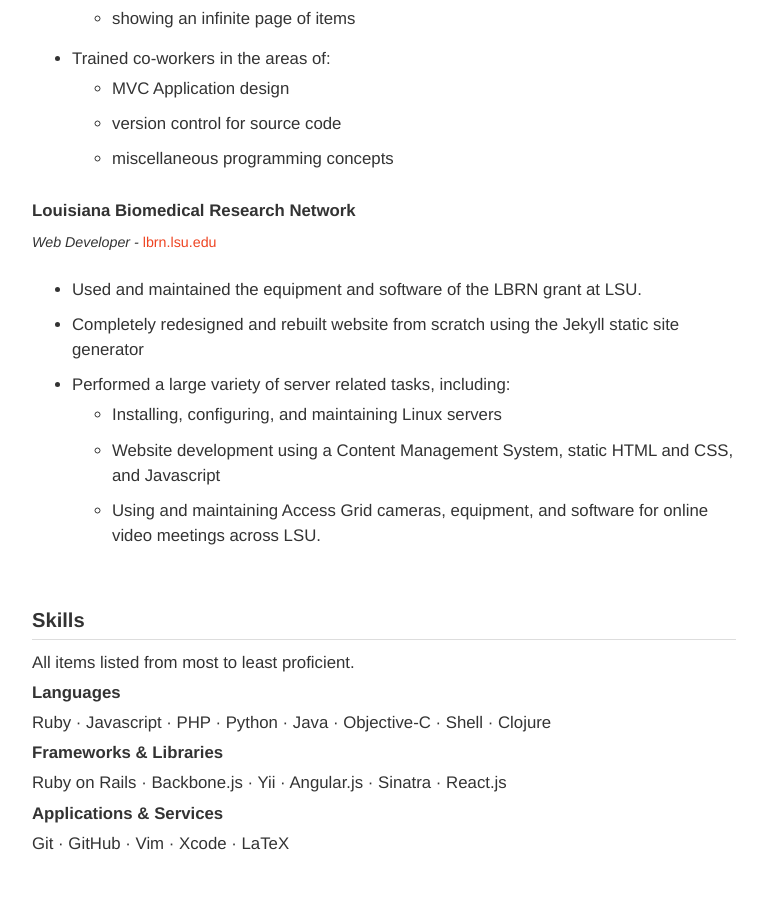
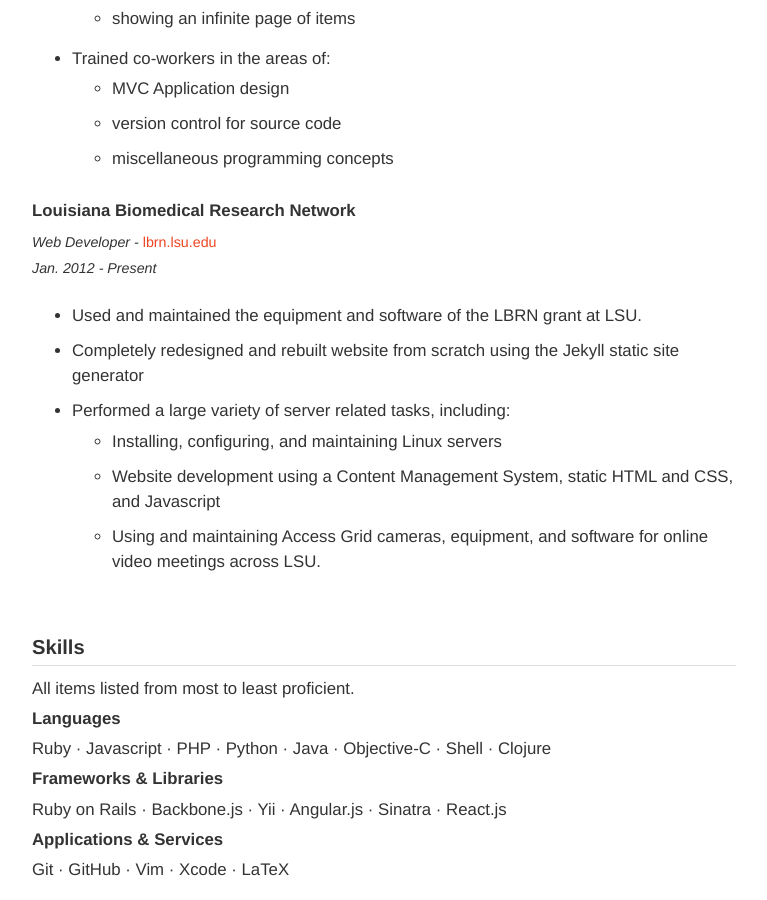
Before and after one commit to taylorlapeyre/taylorlapeyre.github.io, a Jekyll site: the page built from resume.md, in a window 1280 px wide and 900 px high, scrolled down 766 px. Shown: the whole window, without its empty margins (256-1023 px from the left). Built offline with Jekyll 4.4.1, drawn with Linux system fonts in a browser that asks for light colours; some web fonts are replaced.

Commit message:
add dates to lbrn

```diff
--- a/resume.md
+++ b/resume.md
@@ -38,6 +38,8 @@
 #### Louisiana Biomedical Research Network
 
 *Web Developer - [lbrn.lsu.edu][lbrn]*
+
+*Jan. 2012 - Present*
 
 - Used and maintained the equipment and software of the LBRN grant at LSU.
 - Completely redesigned and rebuilt website from scratch using the Jekyll static site generator
```
